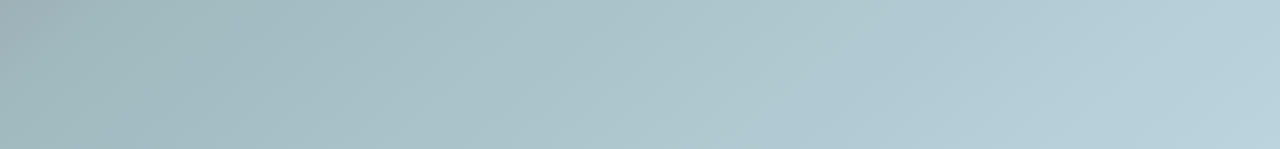
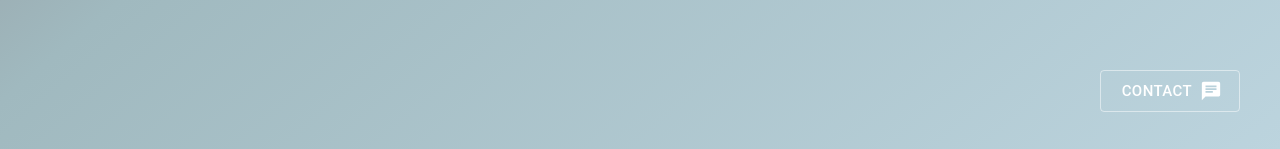
Before and after one commit to Julian-Kl/personal-portfolio, a React (Create React App) app: page /about in a window 1280 px wide. Shown: the part 648-797 px from the top of the page. Built offline with nearby package versions, Linux system fonts and the light colour scheme.

Commit message:
Contact Button added
Contact Button added

```diff
--- a/src/App.tsx
+++ b/src/App.tsx
@@ -1,7 +1,8 @@
-import React, { useState, useMemo} from 'react';
+import React from 'react';
 import './css/App.scss';
 import {BrowserRouter as Router, Route} from 'react-router-dom';
 import { Navbar } from './domain/navbar/Navbar';
+import { ContactButton } from './components/ContactButton';
 import { About } from './domain/about/about';
 
 
@@ -9,6 +10,7 @@ const App: React.FC = () => {
   return (
     <React.Fragment>
       <Navbar/>
+      <ContactButton/>
       <About/>
     </React.Fragment>
   );
--- /dev/null
+++ b/src/components/ContactButton.tsx
@@ -0,0 +1,33 @@
+import React from 'react';
+import Button from '@material-ui/core/Button';
+import { makeStyles, Theme, createStyles } from '@material-ui/core/styles';
+import Box from '@material-ui/core/Box';
+import ChatIcon from '@material-ui/icons/Chat';
+
+const useStyles = makeStyles((theme: Theme) =>
+  createStyles({
+    contactButton: {
+      position: 'absolute',
+      [theme.breakpoints.down('sm')]: {
+        bottom: '40px',
+        right: '40px'
+      },
+      [theme.breakpoints.up('sm')]: {
+        bottom: '40px',
+        right: '40px'
+      },
+    }
+  })
+);
+
+
+export const ContactButton: React.FC = (props) => {
+  const classes = useStyles();
+
+  return (
+    <Box className={classes.contactButton}>
+      <Button endIcon={<ChatIcon />} variant="outlined" size="large" color="secondary">
+        Contact</Button>
+    </Box>
+  );
+}
```
Also changed, not shown: 1 other file (tests, documents, lock files or other folders).
